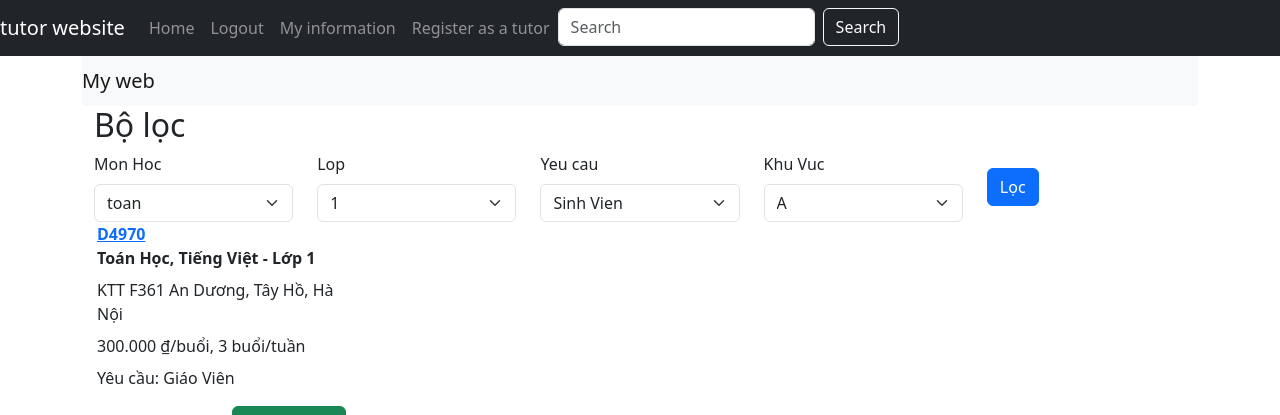
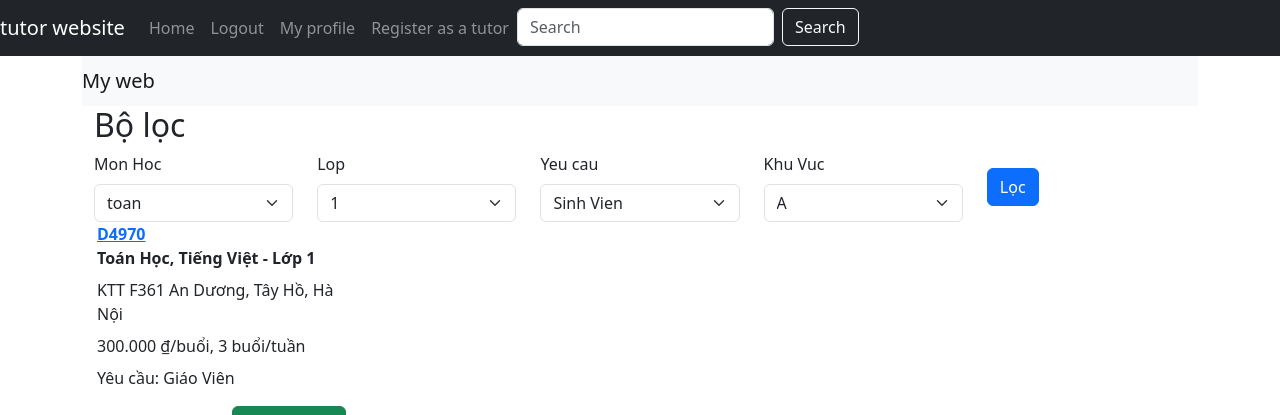
Before and after one commit to quyencanh203/Tutor-web, a Flask app: page /home in a window 1280 px wide. Shown: the top 415 px of the page. Run offline with Flask 3, Linux system fonts and the light colour scheme; a user stored in the database is signed in; some libraries are stand-ins or nearby versions.

Commit message:
change name myInformation --> profile

```diff
--- a/TutorApp/app/app.py
+++ b/TutorApp/app/app.py
@@ -93,9 +93,9 @@ def logout():
 def registerTutor():
     return render_template('registerTutor.html')
 
-@app.route('/home/myInformation')
-def myInformation():
-    return render_template('myInformation.html')
+@app.route('/home/profile')
+def profile():
+    return render_template('profile.html')
 
 if __name__ == '__main__':
     app.run('0.0.0.0', '5000', debug=True)
--- a/TutorApp/app/templates/base.html
+++ b/TutorApp/app/templates/base.html
@@ -4,6 +4,7 @@
     <title>Home app</title>
     <link rel="stylesheet" href="https://maxcdn.bootstrapcdn.com/bootstrap/4.0.0/css/bootstrap.min.css">
     <link href="https://cdn.jsdelivr.net/npm/bootstrap@5.3.3/dist/css/bootstrap.min.css" rel="stylesheet" integrity="sha384-QWTKZyjpPEjISv5WaRU9OFeRpok6YctnYmDr5pNlyT2bRjXh0JMhjY6hW+ALEwIH" crossorigin="anonymous">
+    <link rel="stylesheet" href="{{ url_for('static', filename='css/style.css') }}">
     <!-- <link rel="stylesheet" href="{{ url_for('static', filename='css/styles.css') }}"> -->
 </head>
 <body>
@@ -25,7 +26,7 @@
               <a class="nav-link" href="{{url_for('logout')}}">Logout</a>
             </li>
             <li class="nav-item">
-              <a class="nav-link" href="{{url_for('myInformation')}}">My information</a>
+              <a class="nav-link" href="{{url_for('profile')}}">My profile</a>
             </li>
             <li class="nav-item">
               <a class="nav-link" href="{{url_for('registerTutor')}}" >Register as a tutor</a>
@@ -72,7 +73,7 @@
         {% block content %}
         {% endblock %}
     </div>
-    <!-- <script src="{{ url_for('static', filename='js/main.js')}}"></script> -->
+        <script src="{{ url_for('static', filename='js/main.js')}}"></script>
         <!-- Thêm Bootstrap JS và Popper.js -->
         <script src="https://code.jquery.com/jquery-3.2.1.slim.min.js"></script>
         <script src="https://cdnjs.cloudflare.com/ajax/libs/popper.js/1.12.9/umd/popper.min.js"></script>
--- a/TutorApp/app/templates/myInformation.html
+++ b/TutorApp/app/templates/profile.html
@@ -3,7 +3,7 @@
 {% block content %}
 
     <div>
-        well come to my information
+
     </div>
 
 {% endblock %}
```
